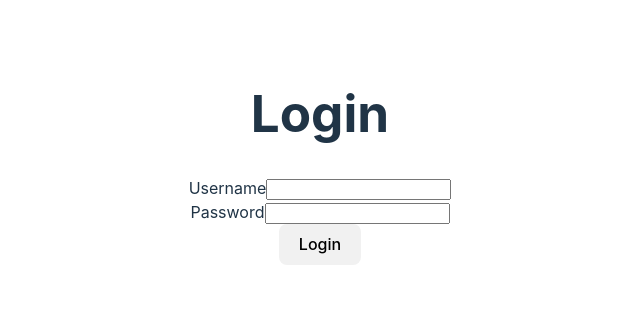
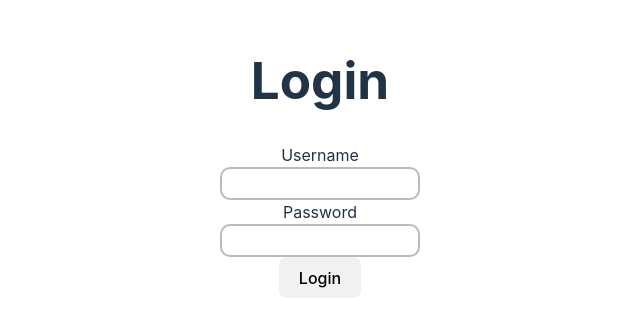
Before and after one commit to Annalisa11/vitals-report, a React (Vite) app in the folder web/: page /login in a window 1280 px wide. Shown: the part 242-578 px from the top of the page, without its empty margins (320-960 px from the left). Built offline with nearby package versions, Linux system fonts and the light colour scheme; no server answers.

Commit message:
added some basic styling for inputs

```diff
--- a/web/src/App.scss
+++ b/web/src/App.scss
@@ -30,3 +30,28 @@ main {
   align-items: center;
   flex-direction: column;
 }
+
+input:not([type='checkbox']):not([type='radio']):not([type='file']):not(
+    [type='submit']
+  ):not([type='button']) {
+  border: 2px solid var(--color-border-secondary);
+  width: 15em;
+  height: 2.5em;
+  padding-left: 0.8em;
+  outline: none;
+  overflow: hidden;
+  background-color: var(--background-color);
+  border-radius: 10px;
+  transition: all 0.5s;
+
+  &:hover,
+  &:focus {
+    border: 2px solid var(--color-secondary);
+    box-shadow: 0px 0px 0px 5px rgba(74, 157, 236, 0.2);
+    background-color: var(--color-background);
+  }
+}
+
+label {
+  display: block;
+}
--- a/web/src/forms/RightsCheckbox.tsx
+++ b/web/src/forms/RightsCheckbox.tsx
@@ -1,3 +1,5 @@
+import '../styles/forms/RightsCheckbox.scss';
+
 interface Props {
   name: string;
   right: Right;
@@ -10,15 +12,14 @@ export type Right = 'chart' | 'vitals-details' | 'create-account';
 const RightsCheckbox = ({ name, right, rights, onChange }: Props) => {
   return (
     <div className='checkbox'>
-      <label>
       <input
+        id={`${right}`}
         type='checkbox'
         value={right}
         checked={rights.includes(right)}
         onChange={onChange}
       />
-        {name}
-      </label>
+      <label htmlFor={`${right}`}>{name}</label>
     </div>
   );
 };
--- a/web/src/reusables.scss
+++ b/web/src/reusables.scss
@@ -10,7 +10,8 @@
   --text-color-primary-20: hsla(208, 37%, 20%, 0.2);
   --text-color-primary-40: hsla(208, 37%, 20%, 0.4);
   --color-primary: #93f9b9;
-  --color-secondary: #646cff;
+  --color-secondary: hsl(237, 100%, 70%);
+  --color-secondary-light: hsl(237, 100%, 85%);
   --color-border-secondary: rgb(186, 186, 186);
 
   --background-color: white;
--- /dev/null
+++ b/web/src/styles/forms/RightsCheckbox.scss
@@ -0,0 +1,94 @@
+// https://getcssscan.com/css-checkboxes-examples
+// color border light: #bbc1e1
+@import '../../reusables.scss';
+
+@supports (-webkit-appearance: none) or (-moz-appearance: none) {
+  .checkbox {
+    display: flex;
+    align-items: center;
+    margin: 0.5rem;
+
+    input[type='checkbox'] {
+      --active: var(--color-secondary);
+      --active-inner: #fff;
+      //   --focus: 2px rgba(39, 94, 254, 0.3);
+      --border: var(--color-border-secondary);
+      --border-hover: var(--color-secondary);
+      --background: var(--color-background);
+      --disabled: #f6f8ff;
+      --disabled-inner: #e1e6f9;
+      -webkit-appearance: none;
+      -moz-appearance: none;
+      height: 21px;
+      outline: none;
+      display: inline-block;
+      vertical-align: top;
+      position: relative;
+      margin: 0;
+      margin-right: 0.5rem;
+      cursor: pointer;
+      border: 1px solid var(--bc, var(--border));
+      background: var(--b, var(--background));
+      transition: background 0.3s, border-color 0.3s, box-shadow 0.2s;
+
+      &:after {
+        content: '';
+        display: block;
+        left: 0;
+        top: 0;
+        position: absolute;
+        transition: transform var(--d-t, 0.3s) var(--d-t-e, ease),
+          opacity var(--d-o, 0.2s);
+      }
+
+      &:checked {
+        --b: var(--active);
+        --bc: var(--active);
+        --d-o: 0.3s;
+        --d-t: 0.6s;
+        --d-t-e: cubic-bezier(0.2, 0.85, 0.32, 1.2);
+      }
+
+      &:disabled {
+        --b: var(--disabled);
+        cursor: not-allowed;
+        opacity: 0.9;
+
+        &:checked {
+          --b: var(--disabled-inner);
+          --bc: var(--border);
+        }
+      }
+
+      &:hover:not(:checked):not(:disabled) {
+        --bc: var(--border-hover);
+      }
+
+      &:focus {
+        // box-shadow: 0 0 0 var(--focus);
+      }
+
+      &:not(.switch) {
+        width: 21px;
+        border-radius: 7px;
+
+        &:after {
+          opacity: var(--o, 0);
+          width: 5px;
+          height: 9px;
+          border: 2px solid var(--active-inner);
+          border-top: 0;
+          border-left: 0;
+          left: 7px;
+          top: 4px;
+          transform: rotate(var(--r, 20deg));
+        }
+
+        &:checked {
+          --o: 1;
+          --r: 43deg;
+        }
+      }
+    }
+  }
+}
```
Lines whose indentation alone changed are shown as unchanged.
